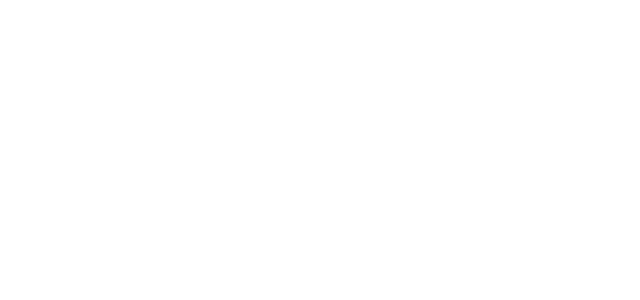
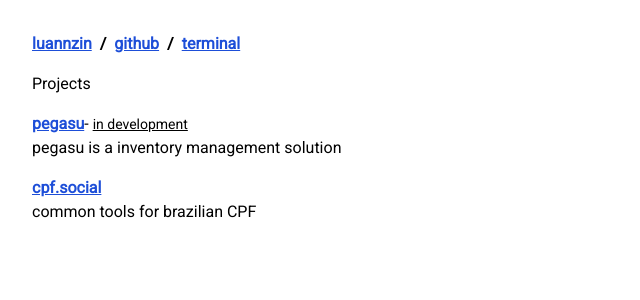
Before and after one commit to luannzin/luannzin.com, a Next.js app: page / in a window 1280 px wide. Shown: the top 300 px of the page, without its empty margins (0-640 px from the left). Built offline with nearby package versions, Linux system fonts and the light colour scheme.

Commit message:
feat: add new homepage

```diff
--- /dev/null
+++ b/app/(components)/Header/index.tsx
@@ -0,0 +1,45 @@
+"use client";
+
+import { nav } from "@/app/(utils)/header";
+import Link from "next/link";
+import { motion } from "framer-motion";
+
+const Header = () => {
+  return (
+    <header className="flex gap-2">
+      {nav.map((item, index) => {
+        return (
+          <motion.div
+            initial={{
+              opacity: 0,
+              x: -10,
+            }}
+            animate={{
+              opacity: 1,
+              x: 0,
+            }}
+            transition={{
+              delay: index * 0.15,
+              type: "spring",
+            }}
+            key={item.name}
+            className="flex gap-2"
+          >
+            <Link
+              href={item.url}
+              target={item.target}
+              rel="noopener noreferrer"
+            >
+              <span className="text-blue-700 font-bold underline">
+                {item.name}
+              </span>
+            </Link>
+            {index !== nav.length - 1 && <span className="font-bold">/</span>}
+          </motion.div>
+        );
+      })}
+    </header>
+  );
+};
+
+export default Header;
--- /dev/null
+++ b/app/(components)/Projects/index.tsx
@@ -0,0 +1,85 @@
+"use client";
+
+import { projects } from "@/app/(utils)/projects";
+import Link from "next/link";
+import { motion } from "framer-motion";
+
+const Projects = () => {
+  return (
+    <main className="flex flex-col gap-4">
+      <motion.h2
+        initial={{
+          opacity: 0,
+        }}
+        animate={{
+          opacity: 1,
+        }}
+        transition={{
+          duration: 0.5,
+          type: "tween",
+        }}
+      >
+        Projects
+      </motion.h2>
+      {projects.map((item) => {
+        return (
+          <div key={item.name} className="flex flex-col">
+            <Link href={item.url} target={"_blank"} rel="noopener noreferrer">
+              <motion.span
+                initial={{
+                  opacity: 0,
+                }}
+                animate={{
+                  opacity: 1,
+                }}
+                transition={{
+                  duration: 0.5,
+                  type: "tween",
+                }}
+                className="text-blue-700 font-bold underline"
+              >
+                {item.name}
+              </motion.span>
+              {item.status && (
+                <motion.span
+                  initial={{
+                    position: "absolute",
+                    opacity: 0,
+                    x: -10,
+                  }}
+                  animate={{
+                    opacity: 1,
+                    x: 0,
+                  }}
+                  transition={{
+                    delay: 0.5,
+                    type: "spring",
+                  }}
+                >
+                  {" "}
+                  - <span className="text-sm underline">{item.status}</span>
+                </motion.span>
+              )}
+            </Link>
+            <motion.span
+              initial={{
+                opacity: 0,
+              }}
+              animate={{
+                opacity: 1,
+              }}
+              transition={{
+                duration: 0.5,
+                type: "tween",
+              }}
+            >
+              {item.description}
+            </motion.span>
+          </div>
+        );
+      })}
+    </main>
+  );
+};
+
+export default Projects;
--- a/app/(utils)/header.ts
+++ b/app/(utils)/header.ts
@@ -1,14 +1,25 @@
-export const nav = [
+export type NavItemType = {
+  name: string;
+  url: string;
+  target: string;
+};
+
+export type NavType = NavItemType[];
+
+export const nav: NavType = [
   {
     name: "luannzin",
     url: "/",
+    target: "_self",
   },
   {
     name: "github",
     url: "https://github.com/luannzin",
+    target: "_blank",
   },
   {
-    name: "shell",
-    url: "/shell",
+    name: "terminal",
+    url: "/terminal",
+    target: "_self",
   },
 ];
--- /dev/null
+++ b/app/(utils)/projects.ts
@@ -0,0 +1,22 @@
+export type ProjectType = {
+  name: string;
+  url: string;
+  description: string;
+  status?: string;
+};
+
+export type ProjectsType = ProjectType[];
+
+export const projects: ProjectsType = [
+  {
+    name: "pegasu",
+    url: "https://github.com/pegasu-app",
+    description: "pegasu is a inventory management solution",
+    status: "in development",
+  },
+  {
+    name: "cpf.social",
+    url: "https://www.cpf.social/",
+    description: "common tools for brazilian CPF",
+  },
+];
--- a/app/page.tsx
+++ b/app/page.tsx
@@ -1,9 +1,11 @@
-import { nav } from "./(utils)/header";
+import Header from "./(components)/Header";
+import Projects from "./(components)/Projects";
 
 export default function Home() {
   return (
-    <main>
-      <header></header>
-    </main>
+    <div className="p-8 flex flex-col gap-4 max-w-[32rem]">
+      <Header />
+      <Projects />
+    </div>
   );
 }
--- a/package.json
+++ b/package.json
@@ -9,9 +9,10 @@
     "lint": "next lint"
   },
   "dependencies": {
+    "framer-motion": "^11.2.10",
+    "next": "14.2.3",
     "react": "^18",
-    "react-dom": "^18",
-    "next": "14.2.3"
+    "react-dom": "^18"
   },
   "devDependencies": {
     "typescript": "^5",
```
Also changed, not shown: app/(components)/cmd/index.ts (deleted), 1 other file (tests, documents, lock files or other folders).
